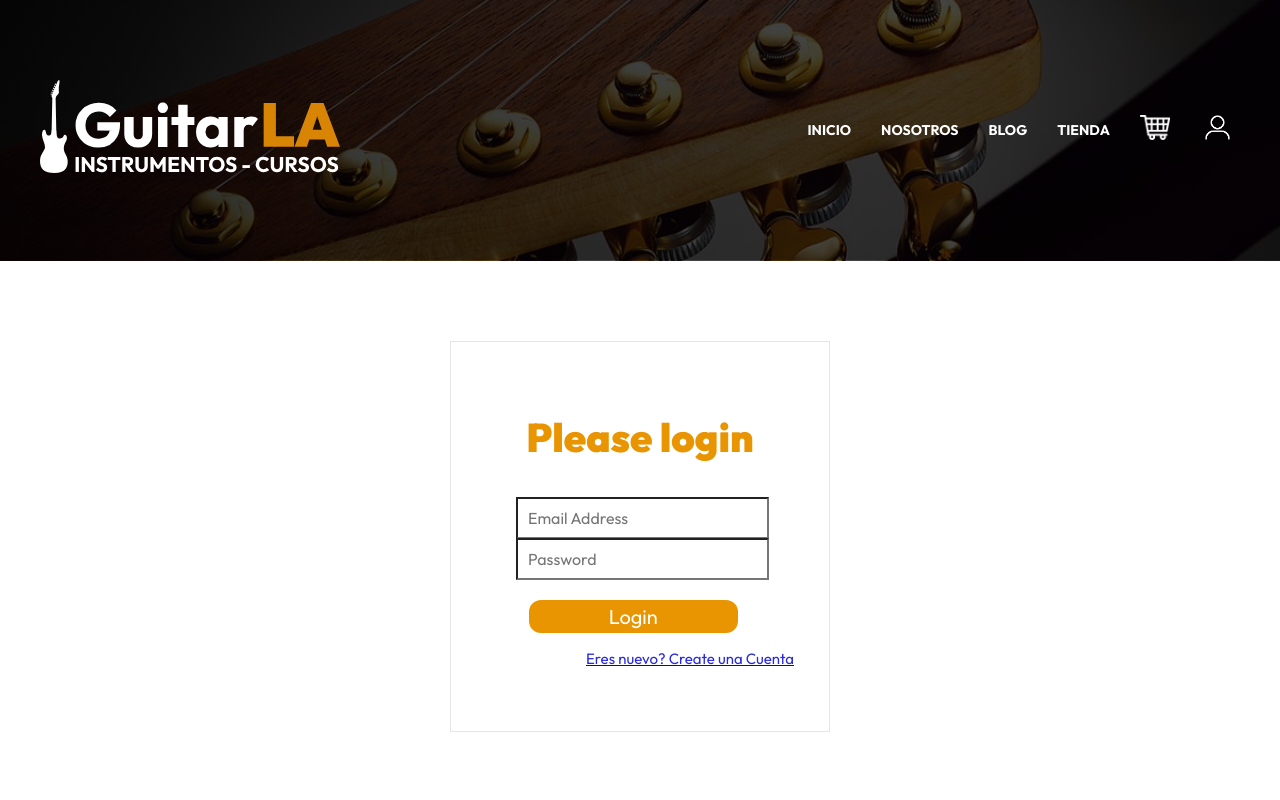
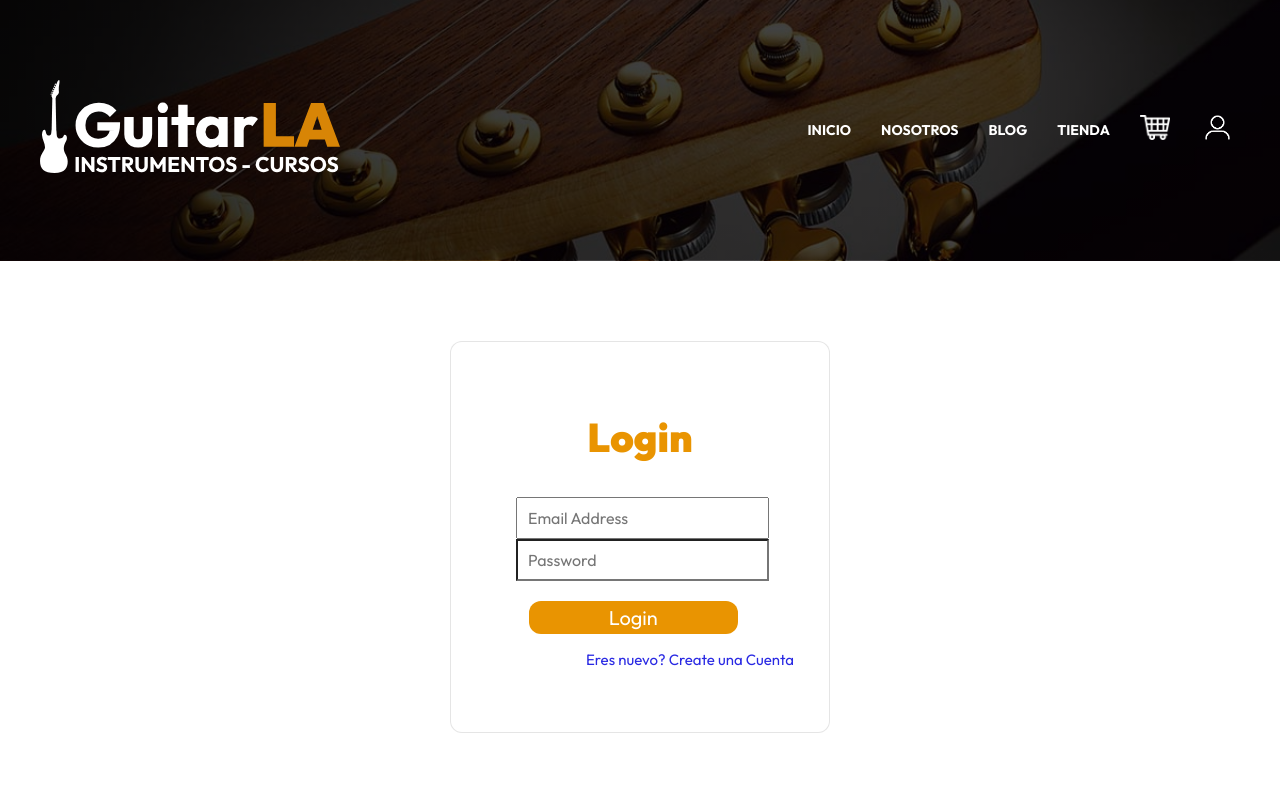
Before and after one commit to Garridok/PlayGuitar, a Next.js app: page /user in a window 1280 px wide. Shown: the top 800 px of the page. Built offline with nearby package versions, Linux system fonts and the light colour scheme.

Commit message:
PlayGuitar 1.2.2 login&register beta

```diff
--- a/components/login.js
+++ b/components/login.js
@@ -1,21 +1,21 @@
 import styles from '../styles/login.module.css'
 import Link from 'next/link'
 
-export default function LoginRegister() {
+export default function LoginRegister({cambiarRegister}) {
   return (
     <div className = {styles.wrapper}>
       <form className={styles.formsignin}>
-        <h2 className={styles.formsigninheading}>Please login</h2>
+        <h2 className={styles.formsigninheading}>Login</h2>
         <div className="flex">
 
-          <input type="text" className={styles.formcontrol} name="username" placeholder="Email Address" required />
+          <input type="email" className={styles.formcontrol} name="username" placeholder="Email Address" required />
           <input type="password" className={styles.formcontrol} name="password" placeholder="Password"  required/>
 
           <button className={styles.btnlogin} type="submit">Login</button>
 
-          <Link href={'/register'}>
-            <p className={styles.newAccount}>Eres nuevo? Create una Cuenta</p>
-          </Link>
+            <p className={styles.newAccount}
+                onClick={() => cambiarRegister()}
+            >Eres nuevo? Create una Cuenta</p>
         </div>
       </form>
   </div>
--- /dev/null
+++ b/components/register1.js
@@ -0,0 +1,49 @@
+import styles from '../styles/register.module.css'
+import Register2 from './register2';
+
+export default function Register1({nextRegister, nextReg}) {
+    console.log(nextReg);
+
+  return (
+
+
+    <main className='contenedor'>
+
+      <h1 className="heading">Registrarse</h1>
+
+      {nextReg ?
+
+      <form className='center'>
+        {/* Primera parte de info personal */}
+        <div className={styles.part1}>
+          <label>Nombre: </label>
+          <input type="text" name="" id="" />
+        </div>
+
+        <div className={styles.part1}>
+          <label>Apellido: </label>
+          <input type="text" name="" id="" />
+        </div>
+
+        <div className={styles.part1}>
+          <label>Email: </label>
+          <input type="email" name="" id="" />
+        </div>
+
+        <div className={styles.part1}>
+          <label>Contrasena: </label>
+          <input type="text" name="" id="" />
+        </div>
+
+        <button type='button'
+                onClick={() => nextRegister()}
+        >Siguiente
+        </button>
+
+
+
+      </form>
+      : <Register2 />}
+    </main>
+  )
+}
--- /dev/null
+++ b/components/register2.js
@@ -0,0 +1,7 @@
+import React from 'react'
+
+export default function Register2() {
+  return (
+    <div>register2</div>
+  )
+}
--- a/pages/user.js
+++ b/pages/user.js
@@ -1,15 +1,35 @@
 import Layout from "../components/layout"
 import Userlogin from "../components/userlogin"
 import Login from "../components/login"
+import Register1 from "../components/register1"
+import { useState } from "react"
 
 export default function user() {
+
+  const [login, setLogin] = useState(true);
+  const [register, setRegister] = useState(false);
+
+  const [nextReg, setNextReg] = useState(true);
+
+  const cambiarRegister = () => {
+    setRegister(!register);
+  };
+
+  const nextRegister = () => {
+    setNextReg(!nextReg)
+  }
+
   return (
     <Layout
     title={'Cuenta'}
     description={'Ventas de guitarras, y blog de musica'}
     >
         {/* Si el usuario no esta logeado */}
-        <Login />
+        {register ? <Register1 nextRegister={nextRegister} nextReg={nextReg}  /> : <Login login={login} cambiarRegister={cambiarRegister}/> }
+
+
+        {/* registrar nuevo usuario */}
+
 
         {/* Si el usurio esta logeado */}
         {/* <Userlogin /> */}
--- a/styles/login.module.css
+++ b/styles/login.module.css
@@ -10,6 +10,7 @@
     margin: 0 auto;
     background-color: #fff;
     border: 1px solid rgba(0, 0, 0, 0.1);
+    border-radius: 12px;
   }
   .formsignin .formsigninheading,
   .formsignin .checkbox {
--- /dev/null
+++ b/styles/register.module.css
@@ -0,0 +1,17 @@
+
+.titulo {
+    color: var(--primary);
+    width: 10%;
+}
+
+.part1 {
+    margin: 2rem;
+    max-width: 35%;
+    display: flex;
+    justify-content: space-between;
+}
+
+.part1 label {
+    color: var(--primary);
+    font-weight: 700;
+}
```
Also changed, not shown: pages/register.js (deleted, +0 -7 lines).
